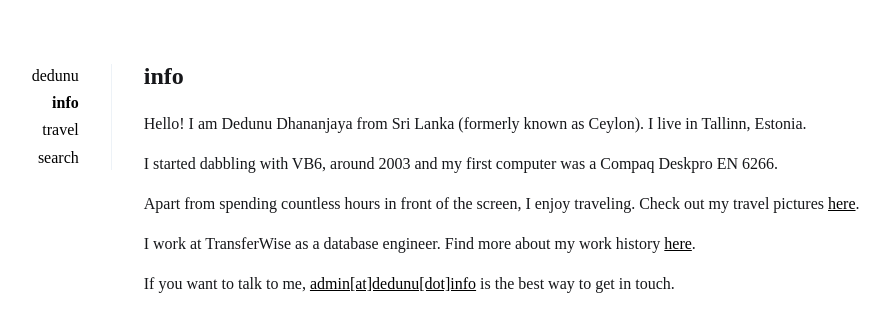
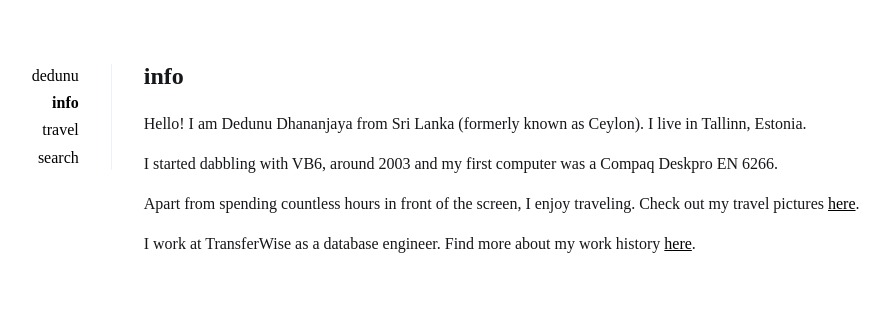
Before and after one commit to dedunu/dedunu.github.io, a Jekyll site: the page built from _pages/info.md, in a window 1280 px wide. Shown: the top 332 px of the page, without its empty margins (209-1099 px from the left). Built offline with Jekyll 4.4.1, drawn with Linux system fonts in a browser that asks for light colours; some web fonts are replaced.

Commit message:
Update info.md

```diff
--- a/_pages/info.md
+++ b/_pages/info.md
@@ -10,5 +10,3 @@ I started dabbling with VB6, around 2003 and my first computer was a Compaq Desk
 Apart from spending countless hours in front of the screen, I enjoy traveling. Check out my travel pictures [here](https://travel.dedunu.info/).
 
 I work at TransferWise as a database engineer. Find more about my work history [here](/cv).
-
-If you want to talk to me, [admin[at]dedunu[dot]info](mailto:admin@dedunu.info) is the best way to get in touch.
```
